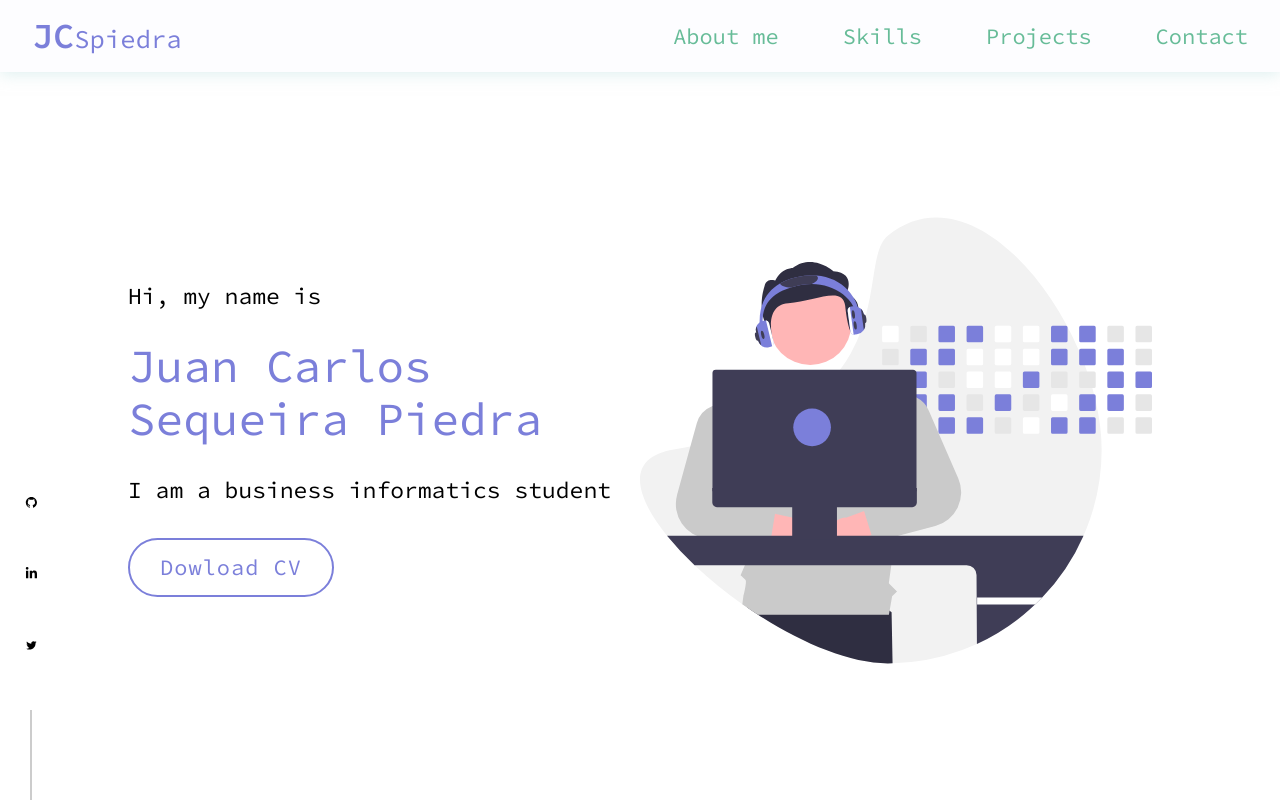
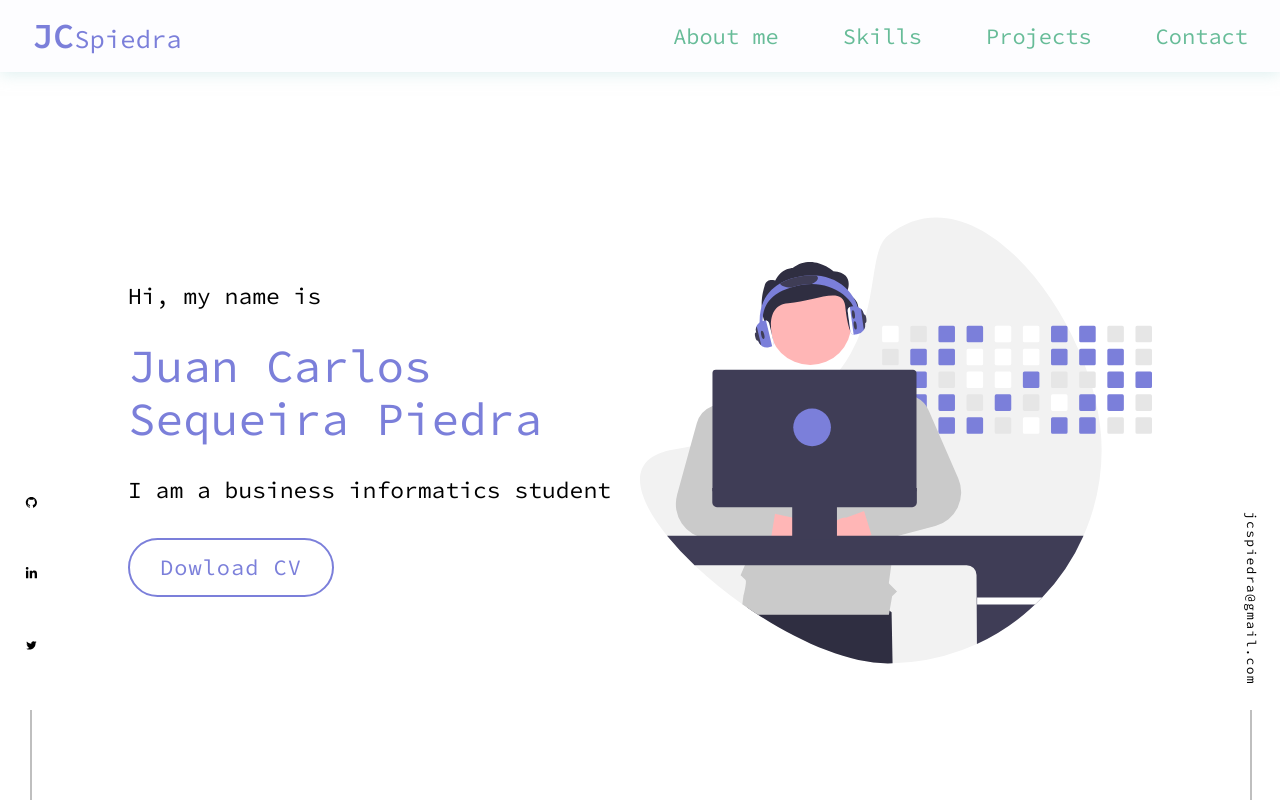
Before and after one commit to spiedra/my-portfolio-website, a Next.js app: page / in a window 1280 px wide. Shown: the top 800 px of the page. Built offline with nearby package versions, Linux system fonts and the light colour scheme.

Commit message:
feat: add email box component (#29)
PR close #29

```diff
--- /dev/null
+++ b/src/components/EmailBox.js
@@ -0,0 +1,43 @@
+import styled from "styled-components";
+
+const EmailContainer = styled.div`
+  display: flex;
+  flex-direction: column;
+  align-items: center;
+  position: fixed;
+  bottom: 0;
+  left: auto;
+  right: 20px;
+  z-index: 10;
+
+  &:after {
+    content: "";
+    display: block;
+    width: 2.3px;
+    height: 90px;
+    margin: 0 auto;
+    background-color: var(--media-sticky);
+  }
+`;
+
+const EmailLink = styled.a`
+  transition: var(--btn-transition);
+  font-size: 13px;
+  margin: 25px auto;
+  line-height: 18px;
+  letter-spacing: 0.1em;
+  writing-mode: vertical-rl;
+
+  &:hover,
+  &:focus {
+    transform: translateY(-3px);
+  }
+`;
+
+export default function EmailBox() {
+  return (
+    <EmailContainer>
+      <EmailLink href="">jcspiedra@gmail.com</EmailLink>
+    </EmailContainer>
+  );
+}
--- a/src/components/SocialMediaBox.js
+++ b/src/components/SocialMediaBox.js
@@ -49,8 +49,9 @@ const SocialMediaItem = styled.li`
   @media ${(props) => props.theme.bp.tablet} {
     transition: var(--btn-transition);
 
-    &:hover {
-      transform: scale(1.2);
+    &:hover,
+    &:focus {
+      transform: translateY(-3px);
     }
   }
 `;
--- a/src/pages/index.js
+++ b/src/pages/index.js
@@ -1,4 +1,5 @@
 import AboutSection from "../components/AboutSection";
+import EmailBox from "../components/EmailBox";
 import LandingSection from "../components/LandingSection";
 import SocialMediaBox from "../components/SocialMediaBox";
 
@@ -6,6 +7,7 @@ export default function Home() {
   return (
     <>
       <SocialMediaBox />
+      <EmailBox/>
       <LandingSection />
       <AboutSection />
     </>
--- a/src/styles/variables.js
+++ b/src/styles/variables.js
@@ -13,7 +13,7 @@ const variables = css`
     --tran-dasharray: stroke-dasharray 400ms cubic-bezier(0.4, 0, 0.2, 1);
     --tran-dashoffset: stroke-dashoffset 400ms cubic-bezier(0.4, 0, 0.2, 1);
 
-    --media-sticky: #cccccc;
+    --media-sticky: #BFBFBF;
 
     --btn-transition: all 0.2s ease-out;
 
```
